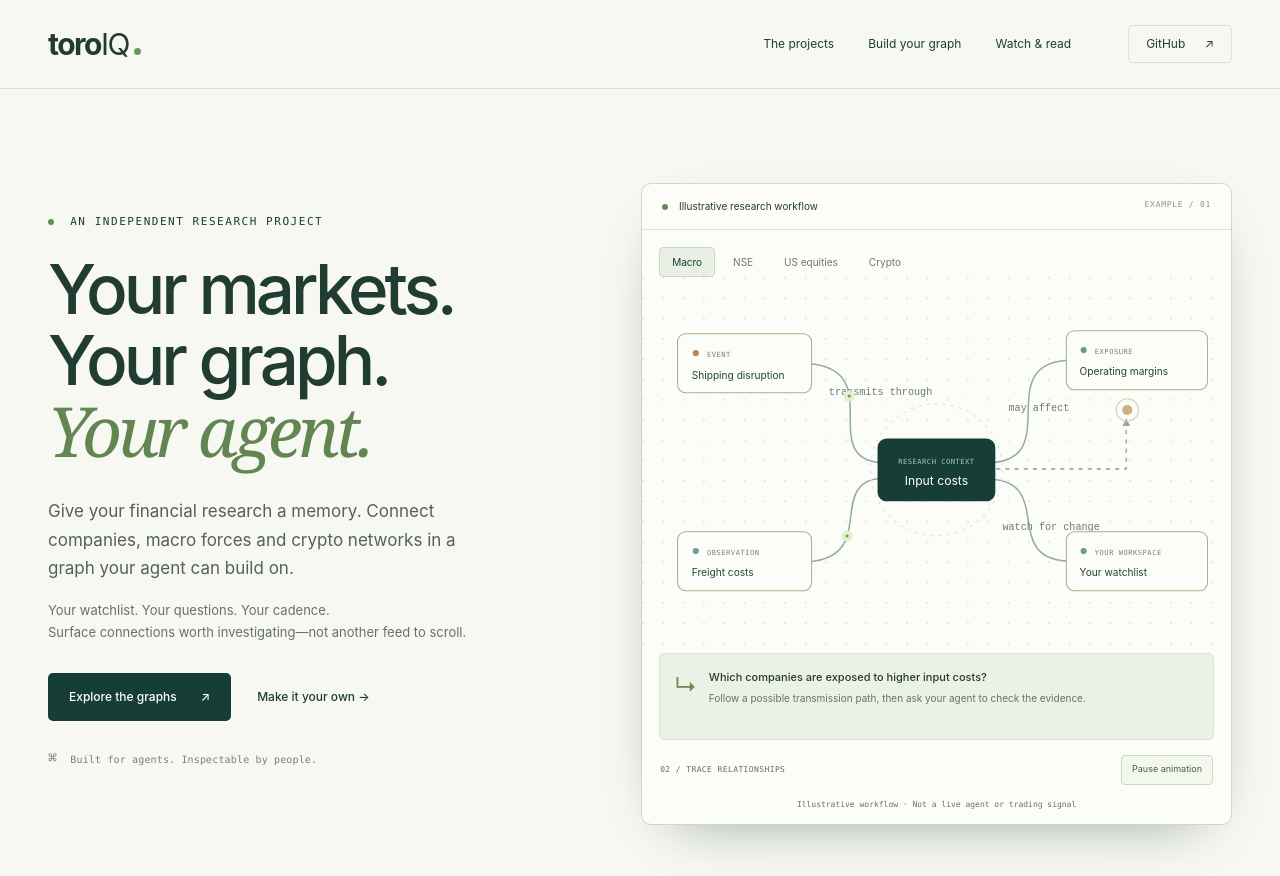
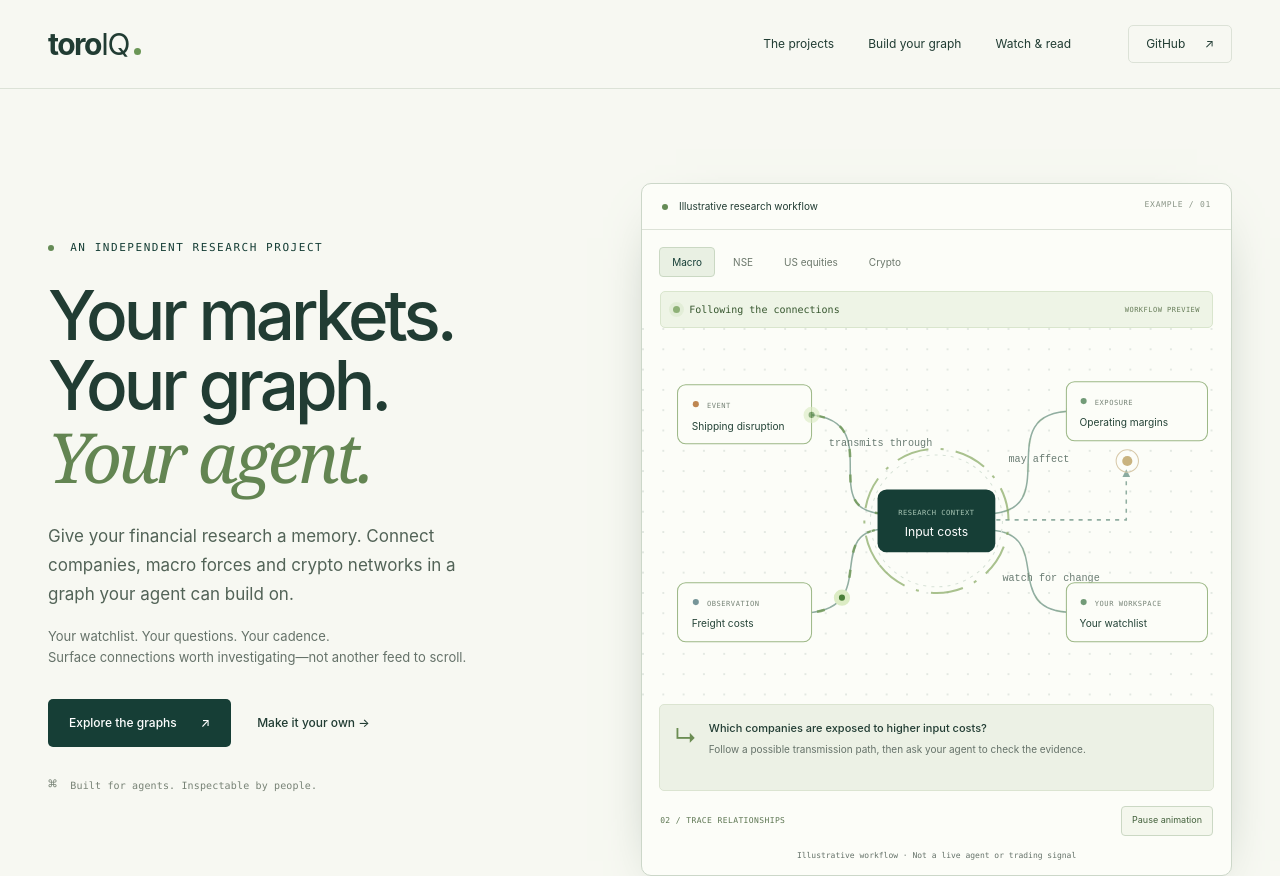
Before and after one commit to nimitmehra/toroiq-website, a plain HTML site: page index.html in a window 1280 px wide. Shown: the top 876 px of the page. Drawn offline with Linux system fonts and the light colour scheme.

Commit message:
Make hero animation immediately visible with continuous signal flow

```diff
--- a/index.html
+++ b/index.html
@@ -16,9 +16,9 @@
   <link rel="apple-touch-icon" href="apple-touch-icon.png">
   <link rel="alternate" type="application/json" href="projects.json" title="toroIQ project manifest">
   <link rel="stylesheet" href="styles.css?v=seeds-1">
-  <link rel="stylesheet" href="motion.css?v=seeds-1">
+  <link rel="stylesheet" href="motion.css?v=motion-2">
   <script src="app.js?v=seeds-1" defer></script>
-  <script src="motion.js?v=seeds-1" defer></script>
+  <script src="motion.js?v=motion-2" defer></script>
   <noscript><style>#config-form{display:none}</style></noscript>
 </head>
 <body>
--- a/motion.css
+++ b/motion.css
@@ -17,7 +17,12 @@
   min-height: 30px;
 }
 .motion-controls button:disabled { cursor: default; }
-.travel-pulse { fill: #72994e; stroke: #e1efcc; stroke-width: 4px; opacity: 0; }
+.travel-pulse { fill: #497e37; stroke: #dcecc4; stroke-width: 5px; opacity: 0; }
+.signal-route { fill: none; stroke: #719958; stroke-width: 2.5px; stroke-dasharray: 8 17; marker-end: none; }
+.scan-ring { fill: none; stroke: #86a962; stroke-width: 2px; stroke-dasharray: 32 12 3 12; opacity: .7; }
+.agent-activity { display: flex; gap: 9px; align-items: center; margin: 14px 18px 0; padding: 10px 12px; border: 1px solid #d9e5cd; border-radius: 5px; background: #eef4e6; color: #36562e; font: 10px var(--mono); min-height: 37px; }
+.activity-light { width: 7px; height: 7px; border-radius: 50%; background: #659447; box-shadow: 0 0 0 4px #deebd1; flex-shrink: 0; }
+.activity-tag { font-size: 7px; letter-spacing: .07em; color: #657b57; margin-left: auto; }
 .graph-node rect, .graph-center rect, .graph-insight { transition: fill 1s ease, stroke 1s ease, background 1s ease, border-color 1s ease; }
 .graph-window[data-phase="0"] .source-node rect { stroke: #91ab76; fill: #f0f5e6; }
 .graph-window[data-phase="1"] .graph-node rect { stroke: #9db887; }
@@ -28,11 +33,13 @@
 #seed-summary { min-height: 34px; }
 #selected-seed { text-align: left; margin-block: 8px 15px; }
 @media (max-width: 430px) {
+  .agent-activity { margin-inline: 14px; font-size: 8px; gap: 8px; padding-inline: 10px; }
+  .activity-tag { font-size: 6px; letter-spacing: 0; }
   .motion-controls { padding-inline: 14px; gap: 7px; }
   .motion-controls .mono { font-size: 7px; }
   .motion-controls button { font-size: 8px; padding-inline: 7px; }
 }
 @media (prefers-reduced-motion: reduce) {
-  .travel-pulse { display: none; }
+  .travel-pulse, .scan-ring, .signal-route { display: none; }
   .graph-node rect, .graph-center rect, .graph-insight { transition: none; }
 }
--- a/motion.js
+++ b/motion.js
@@ -10,9 +10,32 @@
   const stageLabel = document.querySelector('#motion-stage');
   const preference = window.matchMedia('(prefers-reduced-motion: reduce)');
   const stages = ['01 / OBSERVE A SOURCE', '02 / TRACE RELATIONSHIPS', '03 / REVIEW THE CONTEXT', '04 / QUEUE A QUESTION'];
+  const activityLabels = ['Reading a source', 'Following the connections', 'Checking the context', 'Preparing a review question'];
+  const activity = document.createElement('div');
+  activity.className = 'agent-activity';
+  activity.setAttribute('aria-hidden', 'true');
+  const activityLight = document.createElement('span');
+  activityLight.className = 'activity-light';
+  const activityText = document.createElement('span');
+  const activityTag = document.createElement('span');
+  activityTag.className = 'activity-tag';
+  activityTag.textContent = 'WORKFLOW PREVIEW';
+  activity.append(activityLight, activityText, activityTag);
+  panel.querySelector('.graph-tabs').after(activity);
+  const ring = document.createElementNS('http://www.w3.org/2000/svg', 'circle');
+  ring.setAttribute('cx', '290'); ring.setAttribute('cy', '190'); ring.setAttribute('r', '71');
+  ring.setAttribute('class', 'scan-ring'); ring.setAttribute('aria-hidden', 'true');
+  svg.appendChild(ring);
+  const routes = paths.slice(0, 4).map(path => {
+    const route = path.cloneNode(false);
+    route.setAttribute('class', 'signal-route'); route.setAttribute('aria-hidden', 'true');
+    // Keep signal trails underneath the node cards.
+    panel.querySelector('#graph-paths').appendChild(route);
+    return route;
+  });
   const dots = [0, 1].map(() => {
     const dot = document.createElementNS('http://www.w3.org/2000/svg', 'circle');
-    dot.setAttribute('r', '3.5'); dot.setAttribute('class', 'travel-pulse'); dot.setAttribute('aria-hidden', 'true');
+    dot.setAttribute('r', '5.5'); dot.setAttribute('class', 'travel-pulse'); dot.setAttribute('aria-hidden', 'true');
     svg.appendChild(dot); return dot;
   });
   let paused = false, visible = true, frame = null, lastTime = null, elapsed = 0, phase = -1;
@@ -20,6 +43,7 @@
   function setPhase(next) {
     if (phase === next) return;
     phase = next; panel.dataset.phase = String(next); stageLabel.textContent = stages[next];
+    activityText.textContent = activityLabels[next];
   }
   function position(dot, path, progress) {
     const point = path.getPointAtLength(path.getTotalLength() * progress);
@@ -34,14 +58,17 @@
     lastTime = time;
     const cycle = elapsed % 14000;
     setPhase(Math.floor(cycle / 3500));
-    dots.forEach(dot => { dot.style.opacity = '0'; });
-    if (phase === 1) {
-      const progress = (cycle - 3500) / 3500;
-      position(dots[0], paths[0], progress); position(dots[1], paths[1], progress);
-    } else if (phase === 2) {
-      const progress = (cycle - 7000) / 3500;
-      position(dots[0], paths[2], progress); position(dots[1], paths[3], progress);
-    }
+    // Visible from the first frame, throughout the cycle—no static opening wait.
+    const progress = ((elapsed + 420) % 2600) / 2600;
+    const start = phase < 2 ? 0 : 2;
+    position(dots[0], paths[start], progress);
+    position(dots[1], paths[start + 1], (progress + 0.26) % 1);
+    routes.forEach((route, index) => {
+      route.style.opacity = index >= start && index < start + 2 ? '0.8' : '0.12';
+      route.style.strokeDashoffset = String(-elapsed / 35);
+    });
+    ring.setAttribute('transform', `rotate(${elapsed / 35} 290 190)`);
+    activityLight.style.opacity = String(0.45 + 0.55 * (1 + Math.sin(elapsed / 400)) / 2);
     frame = requestAnimationFrame(tick);
   }
   function sync() {
@@ -52,6 +79,7 @@
     toggle.setAttribute('aria-pressed', String(paused || reduced));
     toggle.textContent = reduced ? 'Reduced motion enabled' : paused ? 'Play animation' : 'Pause animation';
     panel.dataset.motion = running() ? 'playing' : 'paused';
+    activityTag.textContent = reduced ? 'MOTION OFF' : paused ? 'PAUSED' : 'WORKFLOW PREVIEW';
     if (reduced) { setPhase(0); dots.forEach(dot => { dot.style.opacity = '0'; }); }
     if (running()) frame = requestAnimationFrame(tick);
   }
```
Also changed, not shown: 1 other file.
